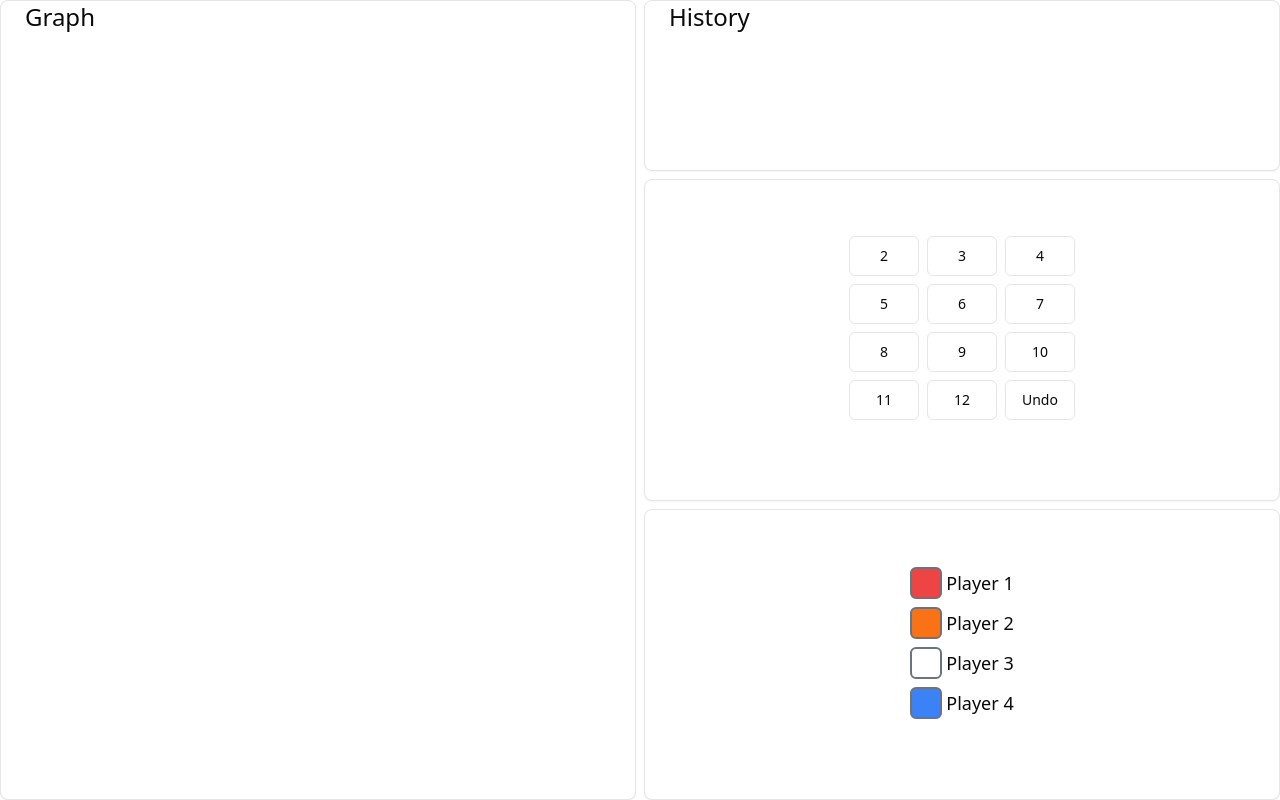
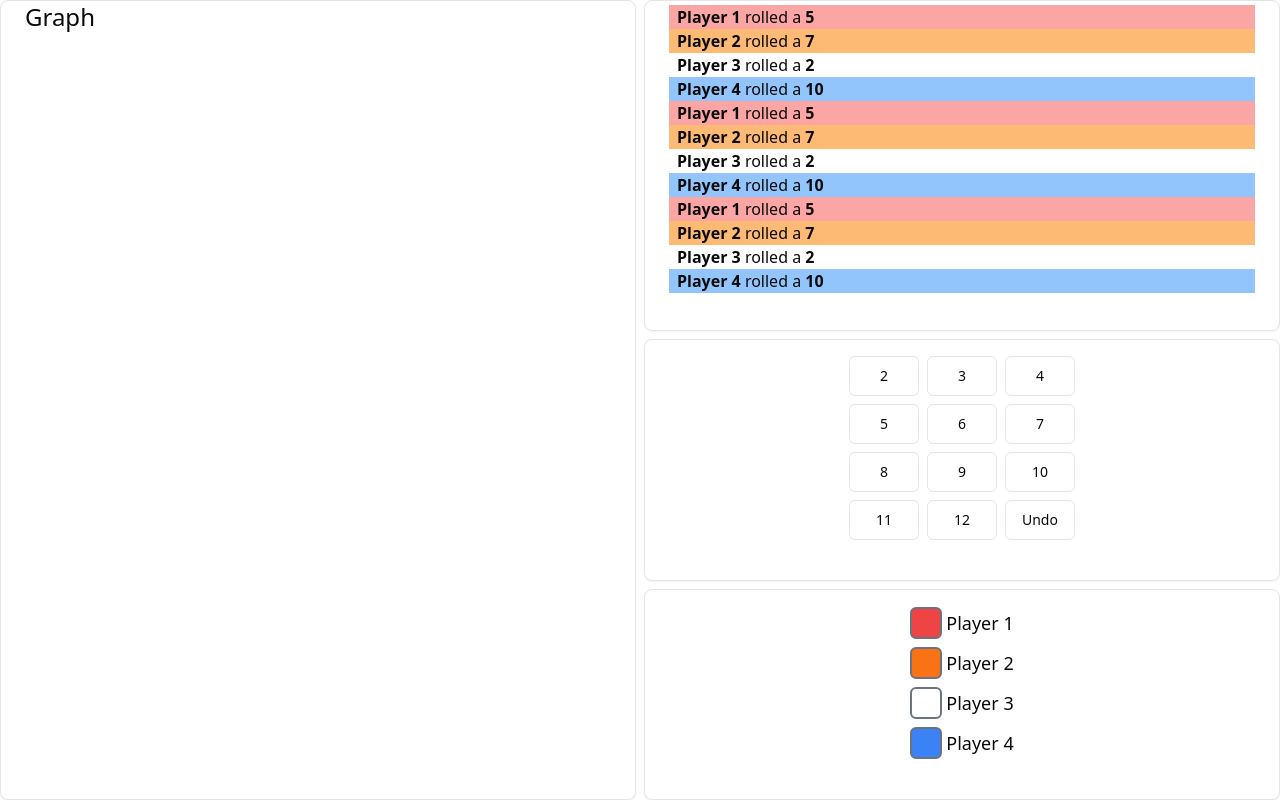
Before and after one commit to BBryanJ/board-game-tracker, a React (Vite) app: page / in a window 1280 px wide. Built offline with nearby package versions, Linux system fonts and the light colour scheme.

Commit message:
feat(ui): history section mockup

```diff
--- a/src/App.tsx
+++ b/src/App.tsx
@@ -10,8 +10,79 @@ function App() {
         </CardContent>
       </Card>
       <Card>
-        <CardContent>
-          <p className='text-2xl'>History</p>
+        <CardContent className='flex flex-col py-1 overflow-auto'>
+          <div className='bg-red-300 px-2 w-full'>
+            <span>
+              <b className='font-bold'>Player 1</b> rolled a{' '}
+              <b className='font-semibold'>5</b>
+            </span>
+          </div>
+          <div className='bg-orange-300 px-2 w-full'>
+            <span>
+              <b className='font-bold'>Player 2</b> rolled a{' '}
+              <b className='font-semibold'>7</b>
+            </span>
+          </div>
+          <div className='bg-white px-2 w-full'>
+            <span>
+              <b className='font-bold'>Player 3</b> rolled a{' '}
+              <b className='font-semibold'>2</b>
+            </span>
+          </div>
+          <div className='bg-blue-300 px-2 w-full'>
+            <span>
+              <b className='font-bold'>Player 4</b> rolled a{' '}
+              <b className='font-semibold'>10</b>
+            </span>
+          </div>
+          <div className='bg-red-300 px-2 w-full'>
+            <span>
+              <b className='font-bold'>Player 1</b> rolled a{' '}
+              <b className='font-semibold'>5</b>
+            </span>
+          </div>
+          <div className='bg-orange-300 px-2 w-full'>
+            <span>
+              <b className='font-bold'>Player 2</b> rolled a{' '}
+              <b className='font-semibold'>7</b>
+            </span>
+          </div>
+          <div className='bg-white px-2 w-full'>
+            <span>
+              <b className='font-bold'>Player 3</b> rolled a{' '}
+              <b className='font-semibold'>2</b>
+            </span>
+          </div>
+          <div className='bg-blue-300 px-2 w-full'>
+            <span>
+              <b className='font-bold'>Player 4</b> rolled a{' '}
+              <b className='font-semibold'>10</b>
+            </span>
+          </div>
+          <div className='bg-red-300 px-2 w-full'>
+            <span>
+              <b className='font-bold'>Player 1</b> rolled a{' '}
+              <b className='font-semibold'>5</b>
+            </span>
+          </div>
+          <div className='bg-orange-300 px-2 w-full'>
+            <span>
+              <b className='font-bold'>Player 2</b> rolled a{' '}
+              <b className='font-semibold'>7</b>
+            </span>
+          </div>
+          <div className='bg-white px-2 w-full'>
+            <span>
+              <b className='font-bold'>Player 3</b> rolled a{' '}
+              <b className='font-semibold'>2</b>
+            </span>
+          </div>
+          <div className='bg-blue-300 px-2 w-full'>
+            <span>
+              <b className='font-bold'>Player 4</b> rolled a{' '}
+              <b className='font-semibold'>10</b>
+            </span>
+          </div>
         </CardContent>
       </Card>
       <Card>
```
